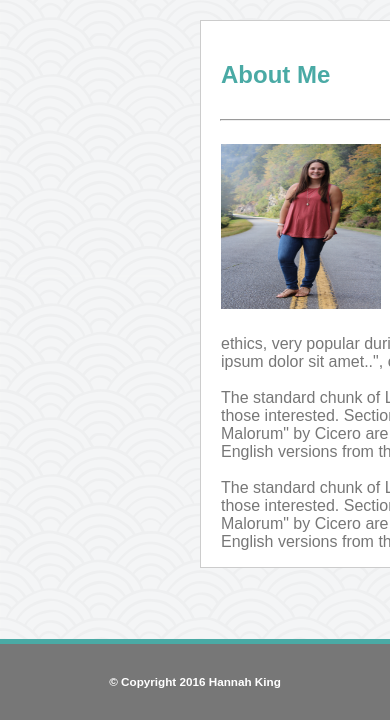
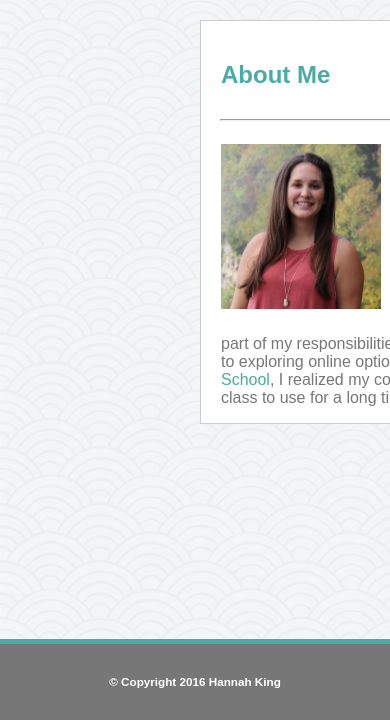
Before and after one commit to hmk7805/Basic-Portfolio, a PHP site: page / in a window 390 px wide; the page is wider, and only the part inside the window is pictured. Shown: the part 124-844 px from the top of that part. Run offline with PHP 8.4, Linux system fonts and the light colour scheme.

Commit message:
All files complete, first final draft:responsiveness to browser size changes needs work.

```diff
--- a/assets/css/style.css
+++ b/assets/css/style.css
@@ -52,6 +52,7 @@ nav {
 	float:right;
 	padding:30px;
 	margin-right:240px;
+
 
 }
 
--- a/index.html
+++ b/index.html
@@ -34,11 +34,12 @@
 
 <img src="assets/images/img1.jpg" class="profile_pic" alt="Profile Picture Hannah">
 
-<p>Contrary to popular belief, Lorem Ipsum is not simply random text. It has roots in a piece of classical Latin literature from 45 BC, making it over 2000 years old. Richard McClintock, a Latin professor at Hampden-Sydney College in Virginia, looked up one of the more obscure Latin words, consectetur, from a Lorem Ipsum passage, and going through the cites of the word in classical literature, discovered the undoubtable source. Lorem Ipsum comes from sections 1.10.32 and 1.10.33 of "de Finibus Bonorum et Malorum" (The Extremes of Good and Evil) by Cicero, written in 45 BC. This book is a treatise on the theory of ethics, very popular during the Renaissance. The first line of Lorem Ipsum, "Lorem ipsum dolor sit amet..", comes from a line in section 1.10.32. <br><br>
+<p>Thank you for taking the time to visit my portfolio. As a student attending the coding boot camp, hosted by UNC-Charlotte, I will be continuously adding to this portfolio as I learn and practice new skills. I am a passionate and driven individual who is always looking to further my experiences and skills in business and technology.
 
-The standard chunk of Lorem Ipsum used since the 1500s is reproduced below for those interested. Sections 1.10.32 and 1.10.33 from "de Finibus Bonorum et Malorum" by Cicero are also reproduced in their exact original form, accompanied by English versions from the 1914 translation by H. Rackham.<br><br>
+<br><br>
 
-The standard chunk of Lorem Ipsum used since the 1500s is reproduced below for those interested. Sections 1.10.32 and 1.10.33 from "de Finibus Bonorum et Malorum" by Cicero are also reproduced in their exact original form, accompanied by English versions from the 1914 translation by H. Rackham.</p>
+My academic background is in Chemistry but I have had a love for technology since a young age. My exposure to software developement began with my first job after college. I had the chance to work with a technology company where part of my responsibilities was to perform QA on the software. This experience led me to exploring online options for coding schools. After becoming a member of <a href="codeschool.com" style="color:#4aaaa5;">Code School</a>, I realized my coding potential. I look forward to putting my skills from this class to use for a long time to come.
+</p>
 
 </section>
 
```
Also changed, not shown: assets/images/img1.jpg, 1 other file.
